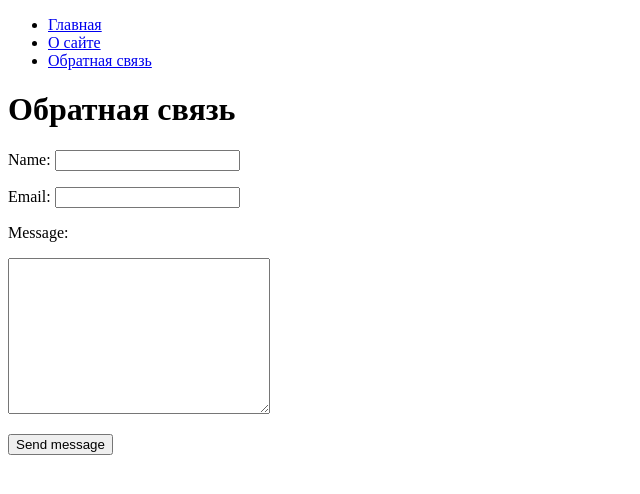
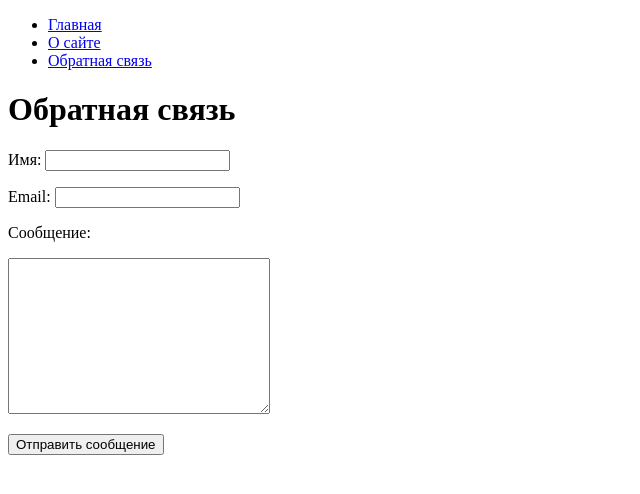
Before and after one commit to pavellukyanov08/coursePython216_Back, a Flask app: page /contacts in a window 1280 px wide. Shown: the top 494 px of the page, without its empty margins (0-640 px from the left). Run offline with Flask 3, Linux system fonts and the light colour scheme.

Commit message:
Some changes have been made.

```diff
--- a/LessonWork/lesson26(Flask)/templates/base.html
+++ b/LessonWork/lesson26(Flask)/templates/base.html
@@ -9,18 +9,19 @@
         {% else %}
             Про Flask
         {% endif %}
-        {% endblock %}
-    </title>
+        {% endblock %}</title>
 </head>
 <body>
 
 {% block content %}
 <ul class="menu">
     {% for i in menu %}
-    <li><a href="{{ i.url}}">{{ i.name }}</a></li>
+    <li>
+        <a href="{{ i.url }}">{{ i.name }}</a>
+    </li>
     {% endfor %}
 </ul>
-<div class="menu">
+<div class="container">
     {% if title %}
     <h1>{{ title }}</h1>
     {% else %}
--- a/LessonWork/lesson26(Flask)/templates/contacts.html
+++ b/LessonWork/lesson26(Flask)/templates/contacts.html
@@ -6,12 +6,13 @@
 
 {% block content %}
 {{ super() }}
+
 <form method="post" class="form-contacts">
-    <p>Name: <input type="text" name="username" required></p>
+    <p>Имя: <input type="text" name="username" required></p>
     <p>Email: <input type="email" name="email" required></p>
-    <p>Message:</p>
+    <p>Сообщение:</p>
     <p><textarea name="message" cols="30" rows="10"></textarea></p>
-    <p><input type="submit" value="Send message"></p>
+    <p><input type="submit" value="Отправить сообщение"></p>
 </form>
 
 {% endblock %}
--- a/LessonWork/lesson26(Flask)/templates/index.html
+++ b/LessonWork/lesson26(Flask)/templates/index.html
@@ -1,5 +1,6 @@
 {% extends 'base.html' %}
-{% block tit1e %}
+
+{% block title %}
 {{ super() }}
 {% endblock %}
 
```
Also changed, not shown: LessonWork/lesson26(Flask)/templates/about.html (+11 -0 lines).
